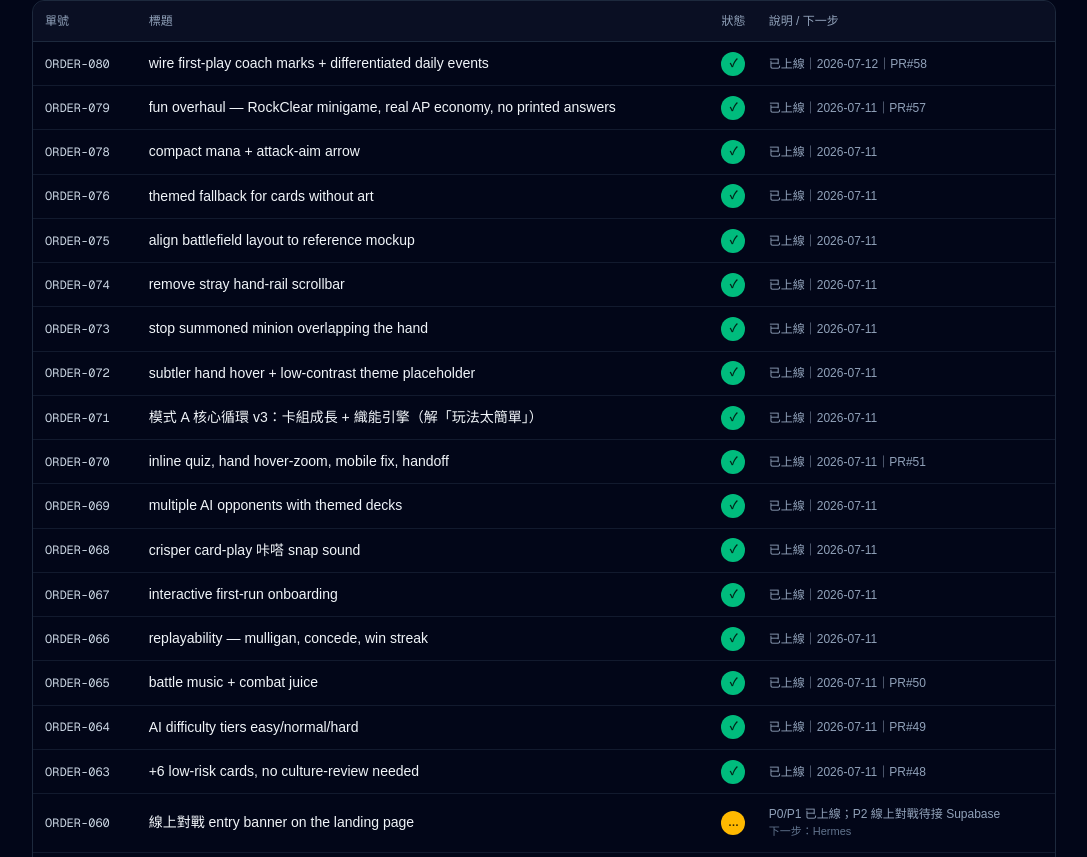
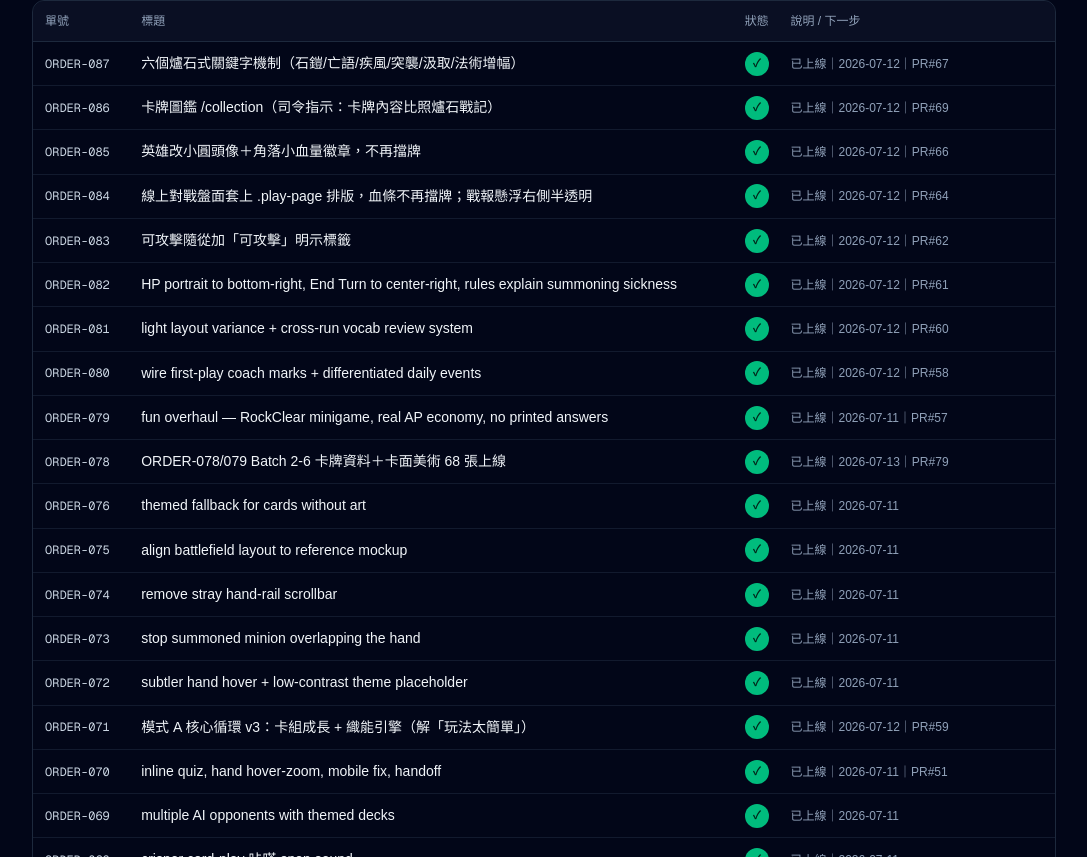
Before and after one commit to enzo-game/enzo-codebase, a Next.js app: page /status in a window 1280 px wide. Shown: the part 1623-2480 px from the top of the page, without its empty margins (96-1183 px from the left). Built offline with nearby package versions, Linux system fonts and the light colour scheme.

Commit message:
chore(status): hourly auto-refresh fleet board

```diff
--- a/src/data/fleetStatus.ts
+++ b/src/data/fleetStatus.ts
@@ -169,15 +169,22 @@ export type AutoOrderRow = { order: string; name: string; status: Stage; blocker
 
 // AUTO-ORDERS-START （由 scripts/gen-fleet-status.mjs 自動生成，勿手改此區塊）
 export const autoOrders: AutoOrderRow[] = [
+  { order: "ORDER-087", name: "六個爐石式關鍵字機制（石鎧/亡語/疾風/突襲/汲取/法術增幅）", status: "done", blocker: "已上線｜2026-07-12｜PR#67", next: "—" },
+  { order: "ORDER-086", name: "卡牌圖鑑 /collection（司令指示：卡牌內容比照爐石戰記）", status: "done", blocker: "已上線｜2026-07-12｜PR#69", next: "—" },
+  { order: "ORDER-085", name: "英雄改小圓頭像＋角落小血量徽章，不再擋牌", status: "done", blocker: "已上線｜2026-07-12｜PR#66", next: "—" },
+  { order: "ORDER-084", name: "線上對戰盤面套上 .play-page 排版，血條不再擋牌；戰報懸浮右側半透明", status: "done", blocker: "已上線｜2026-07-12｜PR#64", next: "—" },
+  { order: "ORDER-083", name: "可攻擊隨從加「可攻擊」明示標籤", status: "done", blocker: "已上線｜2026-07-12｜PR#62", next: "—" },
+  { order: "ORDER-082", name: "HP portrait to bottom-right, End Turn to center-right, rules explain summoning sickness", status: "done", blocker: "已上線｜2026-07-12｜PR#61", next: "—" },
+  { order: "ORDER-081", name: "light layout variance + cross-run vocab review system", status: "done", blocker: "已上線｜2026-07-12｜PR#60", next: "—" },
   { order: "ORDER-080", name: "wire first-play coach marks + differentiated daily events", status: "done", blocker: "已上線｜2026-07-12｜PR#58", next: "—" },
   { order: "ORDER-079", name: "fun overhaul — RockClear minigame, real AP economy, no printed answers", status: "done", blocker: "已上線｜2026-07-11｜PR#57", next: "—" },
-  { order: "ORDER-078", name: "compact mana + attack-aim arrow", status: "done", blocker: "已上線｜2026-07-11", next: "—" },
+  { order: "ORDER-078", name: "ORDER-078/079 Batch 2-6 卡牌資料＋卡面美術 68 張上線", status: "done", blocker: "已上線｜2026-07-13｜PR#79", next: "—" },
   { order: "ORDER-076", name: "themed fallback for cards without art", status: "done", blocker: "已上線｜2026-07-11", next: "—" },
   { order: "ORDER-075", name: "align battlefield layout to reference mockup", status: "done", blocker: "已上線｜2026-07-11", next: "—" },
   { order: "ORDER-074", name: "remove stray hand-rail scrollbar", status: "done", blocker: "已上線｜2026-07-11", next: "—" },
   { order: "ORDER-073", name: "stop summoned minion overlapping the hand", status: "done", blocker: "已上線｜2026-07-11", next: "—" },
   { order: "ORDER-072", name: "subtler hand hover + low-contrast theme placeholder", status: "done", blocker: "已上線｜2026-07-11", next: "—" },
-  { order: "ORDER-071", name: "模式 A 核心循環 v3：卡組成長 + 織能引擎（解「玩法太簡單」）", status: "done", blocker: "已上線｜2026-07-11", next: "—" },
+  { order: "ORDER-071", name: "模式 A 核心循環 v3：卡組成長 + 織能引擎（解「玩法太簡單」）", status: "done", blocker: "已上線｜2026-07-12｜PR#59", next: "—" },
   { order: "ORDER-070", name: "inline quiz, hand hover-zoom, mobile fix, handoff", status: "done", blocker: "已上線｜2026-07-11｜PR#51", next: "—" },
   { order: "ORDER-069", name: "multiple AI opponents with themed decks", status: "done", blocker: "已上線｜2026-07-11", next: "—" },
   { order: "ORDER-068", name: "crisper card-play 咔嗒 snap sound", status: "done", blocker: "已上線｜2026-07-11", next: "—" },
@@ -186,7 +193,7 @@ export const autoOrders: AutoOrderRow[] = [
   { order: "ORDER-065", name: "battle music + combat juice", status: "done", blocker: "已上線｜2026-07-11｜PR#50", next: "—" },
   { order: "ORDER-064", name: "AI difficulty tiers easy/normal/hard", status: "done", blocker: "已上線｜2026-07-11｜PR#49", next: "—" },
   { order: "ORDER-063", name: "+6 low-risk cards, no culture-review needed", status: "done", blocker: "已上線｜2026-07-11｜PR#48", next: "—" },
-  { order: "ORDER-060", name: "線上對戰 entry banner on the landing page", status: "wip", blocker: "P0/P1 已上線；P2 線上對戰待接 Supabase", next: "Hermes" },
+  { order: "ORDER-060", name: "法術指定目標提示也比照攻擊具體化", status: "wip", blocker: "P0/P1 已上線；P2 線上對戰待接 Supabase", next: "Hermes" },
   { order: "ORDER-059", name: "add 2 low-risk legend-safe cards 退水河床 / 樹根護徑", status: "done", blocker: "已上線｜2026-07-10", next: "—" },
   { order: "ORDER-058", name: "Hearthstone-style board + 8 legend cards + learning notes", status: "done", blocker: "已上線｜2026-07-10", next: "—" },
   { order: "ORDER-057", name: "branching narrative + WordMatch per-level quiz type", status: "done", blocker: "已上線｜2026-07-10", next: "—" },
```
